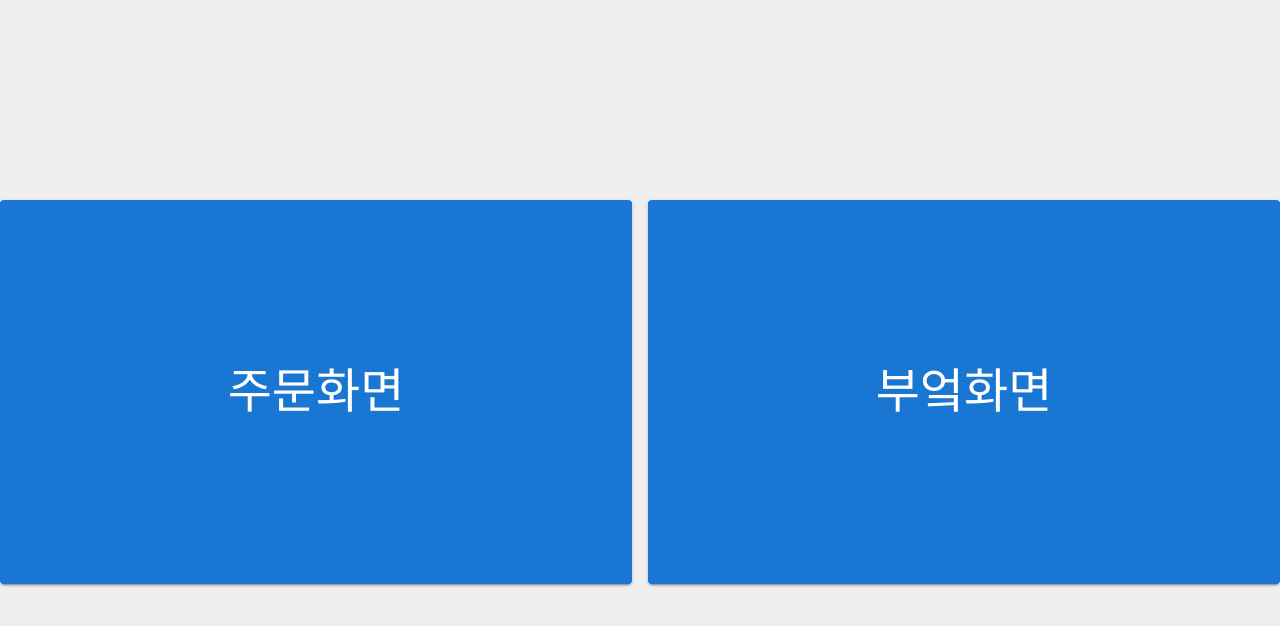
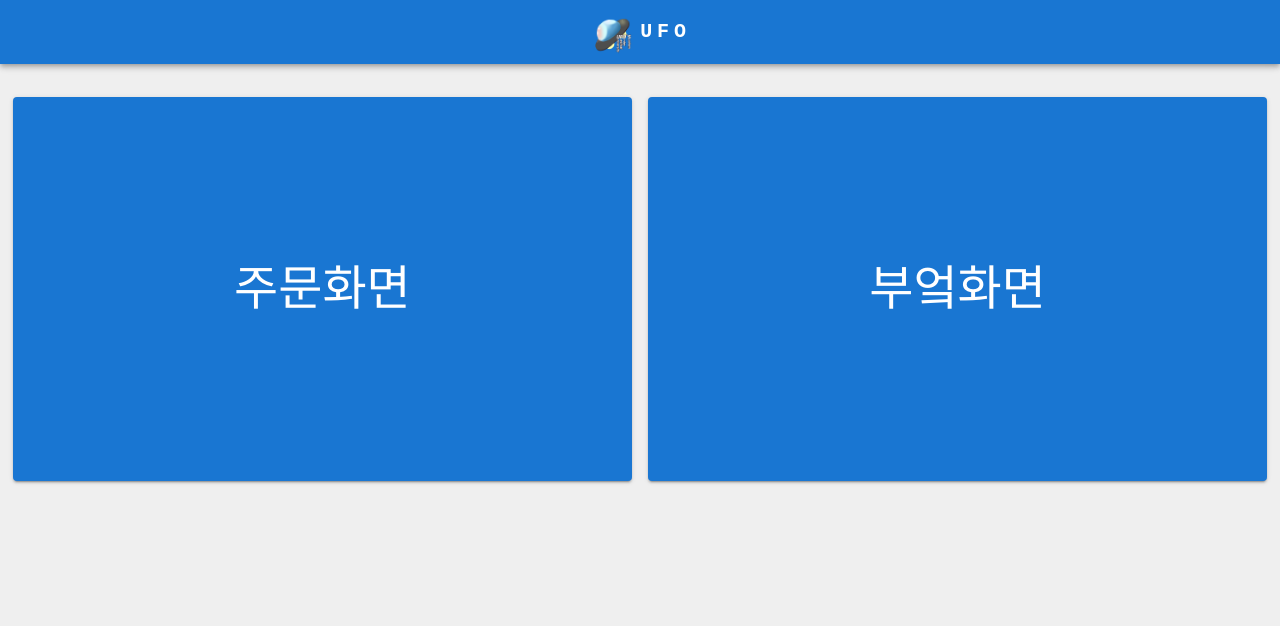
Before and after one commit to UFO-System/ufo-front, a React (Vite) app: page /Phone in a window 1280 px wide. Shown: the top 626 px of the page. Built offline with nearby package versions, Linux system fonts and the light colour scheme.

Commit message:
✨ Feat: 컴퓨터화면에서 핸드폰화면으로 전환 기능
✨컴퓨터화면에서 url을 수정하여 이동하는 것보다 버튼을 만드는게 나을것 같아서 버튼 생성

```diff
--- a/src/components/Desktop/commons/TopBar/TopBar.jsx
+++ b/src/components/Desktop/commons/TopBar/TopBar.jsx
@@ -159,6 +159,19 @@ function TopBar({ children }) {
                 관리자:김호진
               </Typography>
               <Button
+                onClick={() => navigate("/Phone")}
+                sx={{
+                  my: 2,
+                  color: "white",
+                  display: "inline",
+                  marginRight: "10px",
+                  marginLeft: "10px",
+                }}
+              >
+                주문/부엌
+              </Button>
+              <Divider orientation="vertical" sx={{ display: "inline" }} />
+              <Button
                 onClick={() => navigate("/MyPage")}
                 sx={{
                   my: 2,
--- a/src/components/Mobile/Phone.jsx
+++ b/src/components/Mobile/Phone.jsx
@@ -1,37 +1,60 @@
 import React from "react";
-import { Box, Button, Typography } from "@mui/material";
+import {
+  Box,
+  Button,
+  Typography,
+  useTheme,
+  useMediaQuery,
+} from "@mui/material";
 import { useNavigate } from "react-router-dom";
 import "./css/Phone.css";
+import LogoutTopBar from "../Desktop/commons/TopBar/LogoutTopBar";
 
 const Phone = () => {
+  const theme = useTheme();
+  const isMobile = useMediaQuery(theme.breakpoints.down("md"));
   const navigate = useNavigate();
+
+  const handleOrderPageClick = () => {
+    navigate("/OrderPage1");
+  };
+
+  const handleKitchenPageClick = () => {
+    navigate("/KitchenPage");
+  };
+
   return (
     <div className="button-container">
+      <LogoutTopBar />
       <Box
         sx={{
           display: "flex",
-          flexDirection: { xs: "column", md: "row" },
+          flexDirection: isMobile ? "column" : "row",
           gap: "2vh",
+          padding: "1vw",
           alignItems: "center",
           justifyContent: "center",
-          width: "100%",
-          minHeight: "98vh",
+          width: "98vw",
+          maxHeight: "50vh",
         }}
       >
         <Button
           variant="contained"
-          onClick={() => navigate("/OrderPage1")}
+          onClick={handleOrderPageClick}
           sx={{
-            height: "48vh",
-            width: "95%",
+            width: "100%",
+            height: isMobile ? "48vh" : "48vh",
           }}
         >
           <Typography variant="h3">주문화면</Typography>
         </Button>
         <Button
           variant="contained"
-          onClick={() => navigate("/KitchenPage")}
-          sx={{ height: "48vh", width: "95%" }}
+          onClick={handleKitchenPageClick}
+          sx={{
+            width: "100%",
+            height: isMobile ? "48vh" : "48vh",
+          }}
         >
           <Typography variant="h3">부엌화면</Typography>
         </Button>
```
